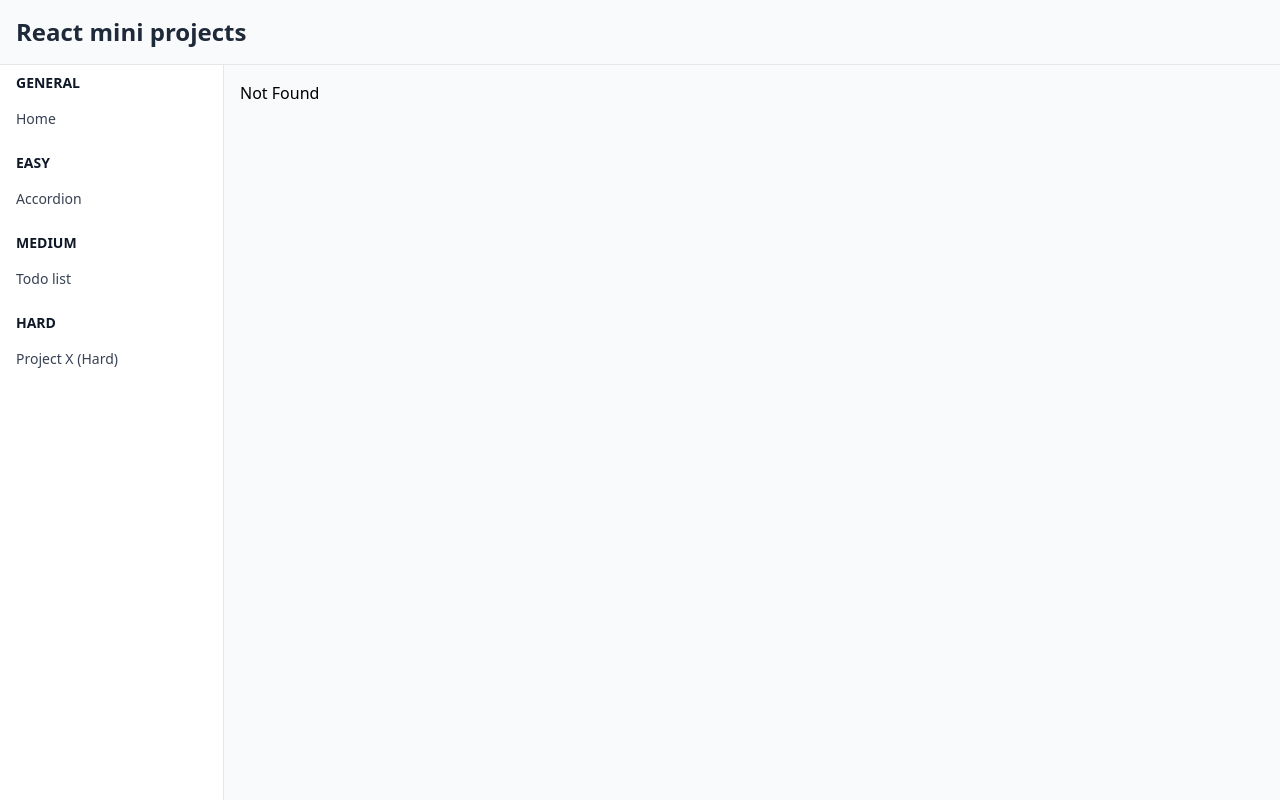
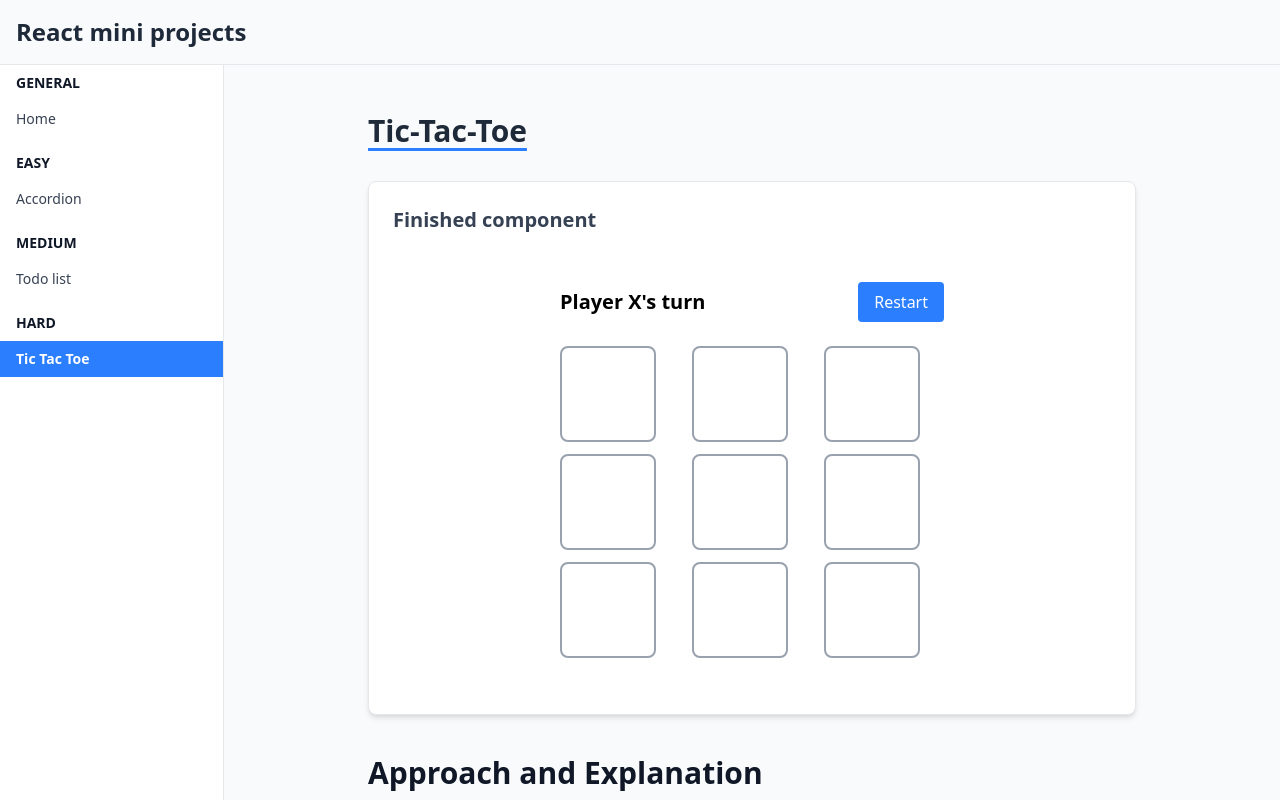
Before and after one commit to antman999/fe-challenges, a React (Vite) app: page /hard/tictactoe in a window 1280 px wide. Before the commit this address had no page. Built offline with nearby package versions, Linux system fonts and the light colour scheme.

Commit message:
tic tac toe game done

```diff
--- a/navLinks.ts
+++ b/navLinks.ts
@@ -13,6 +13,6 @@ export const navLinks = [
   },
   {
     section: "Hard",
-    links: [{ to: "/hard/project-x", label: "Project X (Hard)" }],
+    links: [{ to: "/hard/tictactoe", label: "Tic Tac Toe" }],
   },
 ];
--- /dev/null
+++ b/src/components/hard/tictactoe/Tictactoe.tsx
@@ -0,0 +1,34 @@
+import useTicTacToe from "./useTicTacToe";
+export function TicTacToe() {
+  const { board, resetBoard, getStatusMessage, handleClick } = useTicTacToe();
+  return (
+    <div className="max-w-sm mx-auto py-8">
+      <div className="flex justify-between items-center mb-6">
+        <div className="text-xl font-semibold">{getStatusMessage()}</div>
+        <button
+          onClick={resetBoard}
+          className="px-4 py-2 bg-blue-500 text-white rounded hover:bg-blue-600 transition-colors duration-200 focus:outline-none focus:ring-2 focus:ring-blue-400"
+        >
+          Restart
+        </button>
+      </div>
+      <div className="grid grid-cols-3 gap-3">
+        {board.map((boardPiece, index) => {
+          return (
+            <button
+              className="w-24 h-24 text-4xl font-bold text-black cursor-pointer border-2 border-solid border-gray-400 rounded-lg transition-colors duration-200
+                         hover:bg-gray-200 disabled:opacity-60 disabled:cursor-not-allowed disabled:hover:bg-transparent
+                         flex items-center justify-center"
+              key={index}
+              onClick={() => handleClick(index)}
+              disabled={boardPiece !== null}
+              aria-label={`Square ${index + 1}: ${boardPiece || "Empty"}`}
+            >
+              {boardPiece}
+            </button>
+          );
+        })}
+      </div>
+    </div>
+  );
+}
--- /dev/null
+++ b/src/components/hard/tictactoe/tictactoeMarkdown.md
@@ -0,0 +1,9 @@
+# Approach and Explanation
+
+## Question
+
+Build a tictactoe game
+
+## Approach
+
+## Improvements
--- /dev/null
+++ b/src/components/hard/tictactoe/useTicTacToe.ts
@@ -0,0 +1,70 @@
+import { useState } from "react";
+
+const emptyBoard = () => Array(9).fill(null);
+
+const useTicTacToe = () => {
+  const [board, setBoard] = useState(emptyBoard());
+  const [isXNext, setIsXNext] = useState(true);
+
+  const winningPatterns = [
+    [0, 1, 2],
+    [3, 4, 5],
+    [6, 7, 8],
+    [0, 3, 6],
+    [1, 4, 7],
+    [2, 5, 8],
+    [0, 4, 8],
+    [2, 4, 6],
+  ];
+
+  const calculateWinner = (board: (string | null)[]) => {
+    for (let i = 0; i < winningPatterns.length; i++) {
+      const [a, b, c] = winningPatterns[i];
+      if (board[a] && board[a] === board[b] && board[a] === board[c]) {
+        return board[a];
+      }
+    }
+    return null;
+  };
+
+  const handleClick = (index: number) => {
+    const winner = calculateWinner(board);
+    if (winner || board[index]) {
+      return;
+    }
+
+    const updatedBoard = [...board];
+
+    updatedBoard[index] = isXNext ? "X" : "O";
+    setBoard(updatedBoard);
+    setIsXNext(!isXNext);
+  };
+
+  const getStatusMessage = () => {
+    const winner = calculateWinner(board);
+    if (winner) {
+      return `Player ${winner} wins!`;
+    }
+
+    if (board.every((square) => square !== null)) {
+      return "It's a draw!";
+    }
+
+    return `Player ${isXNext ? "X" : "O"}'s turn`;
+  };
+
+  const resetBoard = () => {
+    setBoard(emptyBoard());
+    setIsXNext(true);
+  };
+
+  return {
+    board,
+    handleClick,
+    calculateWinner,
+    getStatusMessage,
+    resetBoard,
+  };
+};
+
+export default useTicTacToe;
--- a/src/routeTree.gen.ts
+++ b/src/routeTree.gen.ts
@@ -13,6 +13,7 @@
 import { Route as rootRoute } from './routes/__root'
 import { Route as IndexImport } from './routes/index'
 import { Route as MediumTodolistImport } from './routes/medium/todolist'
+import { Route as HardTictactoeImport } from './routes/hard/tictactoe'
 import { Route as EasyAccordionImport } from './routes/easy/accordion'
 
 // Create/Update Routes
@@ -26,6 +27,12 @@ const IndexRoute = IndexImport.update({
 const MediumTodolistRoute = MediumTodolistImport.update({
   id: '/medium/todolist',
   path: '/medium/todolist',
+  getParentRoute: () => rootRoute,
+} as any)
+
+const HardTictactoeRoute = HardTictactoeImport.update({
+  id: '/hard/tictactoe',
+  path: '/hard/tictactoe',
   getParentRoute: () => rootRoute,
 } as any)
 
@@ -53,6 +60,13 @@ declare module '@tanstack/react-router' {
       preLoaderRoute: typeof EasyAccordionImport
       parentRoute: typeof rootRoute
     }
+    '/hard/tictactoe': {
+      id: '/hard/tictactoe'
+      path: '/hard/tictactoe'
+      fullPath: '/hard/tictactoe'
+      preLoaderRoute: typeof HardTictactoeImport
+      parentRoute: typeof rootRoute
+    }
     '/medium/todolist': {
       id: '/medium/todolist'
       path: '/medium/todolist'
@@ -68,12 +82,14 @@ declare module '@tanstack/react-router' {
 export interface FileRoutesByFullPath {
   '/': typeof IndexRoute
   '/easy/accordion': typeof EasyAccordionRoute
+  '/hard/tictactoe': typeof HardTictactoeRoute
   '/medium/todolist': typeof MediumTodolistRoute
 }
 
 export interface FileRoutesByTo {
   '/': typeof IndexRoute
   '/easy/accordion': typeof EasyAccordionRoute
+  '/hard/tictactoe': typeof HardTictactoeRoute
   '/medium/todolist': typeof MediumTodolistRoute
 }
 
@@ -81,27 +97,35 @@ export interface FileRoutesById {
   __root__: typeof rootRoute
   '/': typeof IndexRoute
   '/easy/accordion': typeof EasyAccordionRoute
+  '/hard/tictactoe': typeof HardTictactoeRoute
   '/medium/todolist': typeof MediumTodolistRoute
 }
 
 export interface FileRouteTypes {
   fileRoutesByFullPath: FileRoutesByFullPath
-  fullPaths: '/' | '/easy/accordion' | '/medium/todolist'
+  fullPaths: '/' | '/easy/accordion' | '/hard/tictactoe' | '/medium/todolist'
   fileRoutesByTo: FileRoutesByTo
-  to: '/' | '/easy/accordion' | '/medium/todolist'
-  id: '__root__' | '/' | '/easy/accordion' | '/medium/todolist'
+  to: '/' | '/easy/accordion' | '/hard/tictactoe' | '/medium/todolist'
+  id:
+    | '__root__'
+    | '/'
+    | '/easy/accordion'
+    | '/hard/tictactoe'
+    | '/medium/todolist'
   fileRoutesById: FileRoutesById
 }
 
 export interface RootRouteChildren {
   IndexRoute: typeof IndexRoute
   EasyAccordionRoute: typeof EasyAccordionRoute
+  HardTictactoeRoute: typeof HardTictactoeRoute
   MediumTodolistRoute: typeof MediumTodolistRoute
 }
 
 const rootRouteChildren: RootRouteChildren = {
   IndexRoute: IndexRoute,
   EasyAccordionRoute: EasyAccordionRoute,
+  HardTictactoeRoute: HardTictactoeRoute,
   MediumTodolistRoute: MediumTodolistRoute,
 }
 
@@ -117,6 +141,7 @@ export const routeTree = rootRoute
       "children": [
         "/",
         "/easy/accordion",
+        "/hard/tictactoe",
         "/medium/todolist"
       ]
     },
@@ -126,6 +151,9 @@ export const routeTree = rootRoute
     "/easy/accordion": {
       "filePath": "easy/accordion.tsx"
     },
+    "/hard/tictactoe": {
+      "filePath": "hard/tictactoe.tsx"
+    },
     "/medium/todolist": {
       "filePath": "medium/todolist.tsx"
     }
--- /dev/null
+++ b/src/routes/hard/tictactoe.tsx
@@ -0,0 +1,19 @@
+import { createFileRoute } from "@tanstack/react-router";
+import { TicTacToe } from "@/components/hard/tictactoe/Tictactoe";
+import tictactoeMarkdown from "@/components/hard/tictactoe/tictactoeMarkdown.md?raw";
+
+import ChallengeLayout from "@/layouts/ChallengeLayout";
+
+export const Route = createFileRoute("/hard/tictactoe")({
+  component: TicTacToeChallengePage,
+});
+
+function TicTacToeChallengePage() {
+  return (
+    <ChallengeLayout
+      title="Tic-Tac-Toe"
+      component={<TicTacToe />}
+      markdown={tictactoeMarkdown}
+    />
+  );
+}
```
